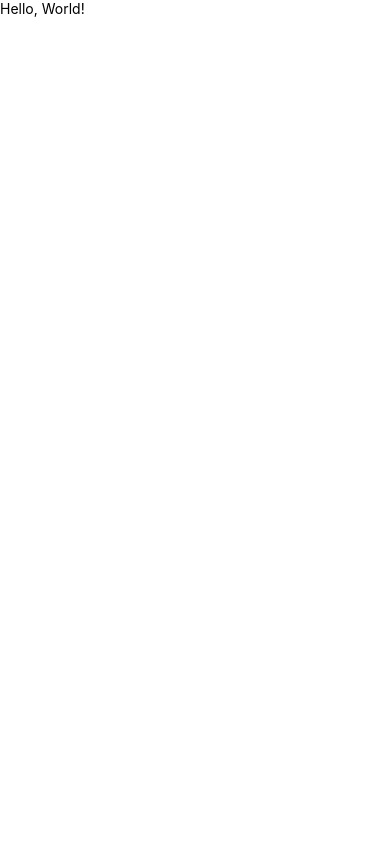
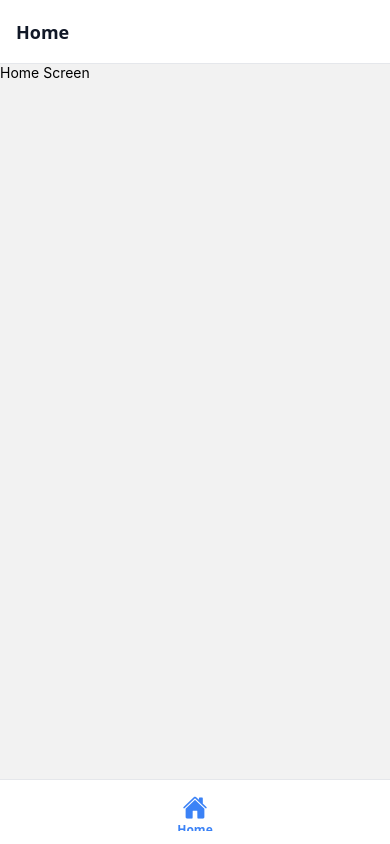
Before and after one commit to umutkamanoglu/armoni, a React Native app: screen /Home in a window 390 px wide. Built offline with nearby package versions, Linux system fonts and the light colour scheme.

Commit message:
Navigasyon için gerekli hazırlıklar yapıldı ve örnek bir homescreen hazırlandı.

```diff
--- a/App.tsx
+++ b/App.tsx
@@ -1,12 +1,68 @@
-import { StatusBar } from 'expo-status-bar';
-import { Text } from 'react-native';
+import { Ionicons } from '@expo/vector-icons';
+import { createBottomTabNavigator } from '@react-navigation/bottom-tabs';
+import { NavigationContainer } from '@react-navigation/native';
+import { SafeAreaProvider } from 'react-native-safe-area-context';
+import HomeScreen from 'screens/HomeScreen';
+
 import './global.css';
 
+export type TabParamList = {
+  Home: undefined;
+};
+
 export default function App() {
+  const Tab = createBottomTabNavigator();
   return (
-    <>
-      <Text>Hello, World!</Text>
-      <StatusBar style="auto" />
-    </>
+    <SafeAreaProvider>
+      <NavigationContainer>
+        <Tab.Navigator
+          initialRouteName="Home"
+          screenOptions={({ route }) => ({
+            tabBarIcon: ({ focused, color, size }) => {
+              let iconName: keyof typeof Ionicons.glyphMap;
+
+              if (route.name === 'Home') {
+                iconName = focused ? 'home' : 'home-outline';
+              } else if (route.name === 'Search') {
+                iconName = focused ? 'search' : 'search-outline';
+              } else if (route.name === 'Profile') {
+                iconName = focused ? 'person' : 'person-outline';
+              } else if (route.name === 'Settings') {
+                iconName = focused ? 'settings' : 'settings-outline';
+              }
+
+              return <Ionicons name={iconName} size={size} color={color} />;
+            },
+            tabBarActiveTintColor: '#3b82f6',
+            tabBarInactiveTintColor: '#9ca3af',
+            headerStyle: {
+              backgroundColor: '#ffffff',
+              elevation: 0,
+              shadowOpacity: 0,
+              borderBottomWidth: 1,
+              borderBottomColor: '#e5e7eb',
+            },
+            headerTintColor: '#111827',
+            headerTitleStyle: {
+              fontWeight: 'bold',
+              fontSize: 18,
+            },
+            tabBarStyle: {
+              borderTopWidth: 1,
+              borderTopColor: '#e5e7eb',
+              paddingBottom: 8,
+              paddingTop: 8,
+              height: 65,
+              backgroundColor: '#ffffff',
+            },
+            tabBarLabelStyle: {
+              fontSize: 12,
+              fontWeight: '600',
+            },
+          })}>
+          <Tab.Screen name="Home" component={HomeScreen} />
+        </Tab.Navigator>
+      </NavigationContainer>
+    </SafeAreaProvider>
   );
 }
--- /dev/null
+++ b/screens/HomeScreen.tsx
@@ -0,0 +1,13 @@
+import { ScrollView, Text } from 'react-native';
+
+type Props = {
+  navigation: any;
+};
+
+export default function HomeScreen({ navigation }: Props) {
+  return (
+    <ScrollView className="flex-1 bg-white">
+      <Text>Home Screen</Text>
+    </ScrollView>
+  );
+}
```
